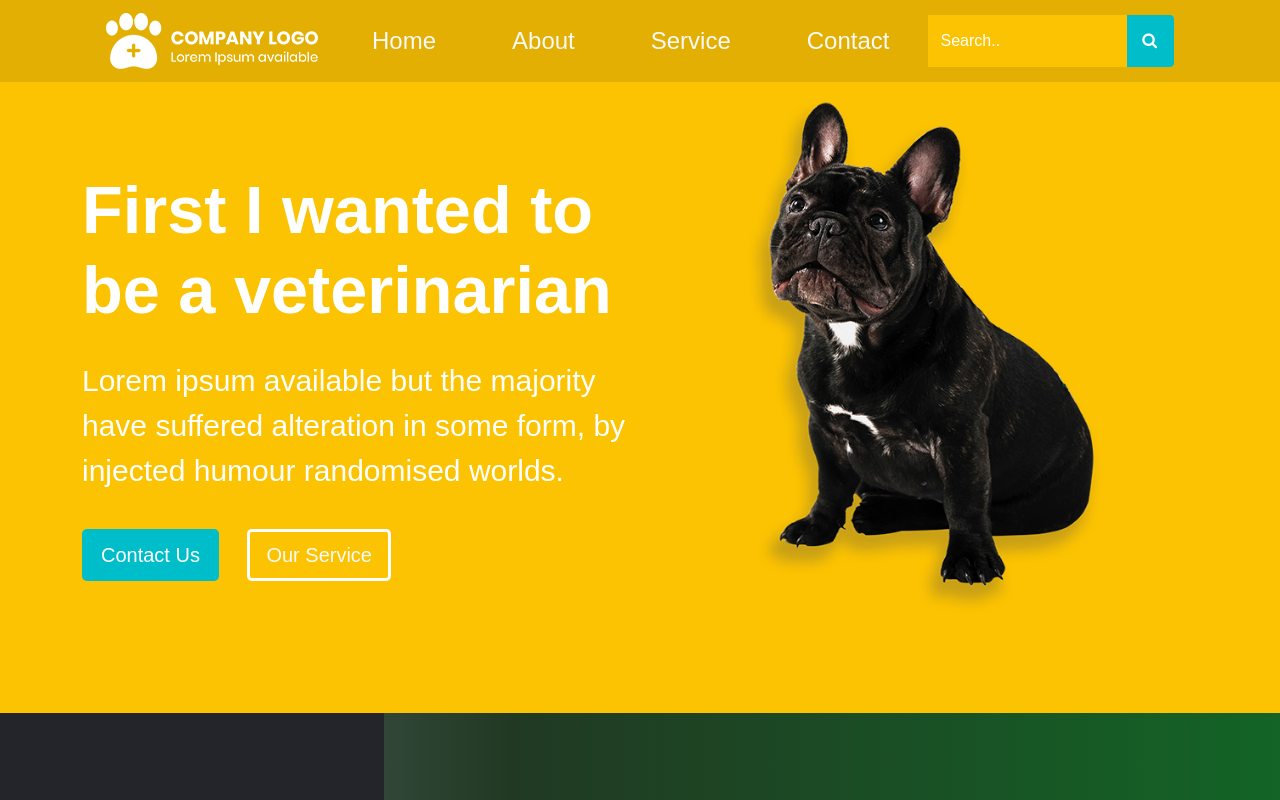
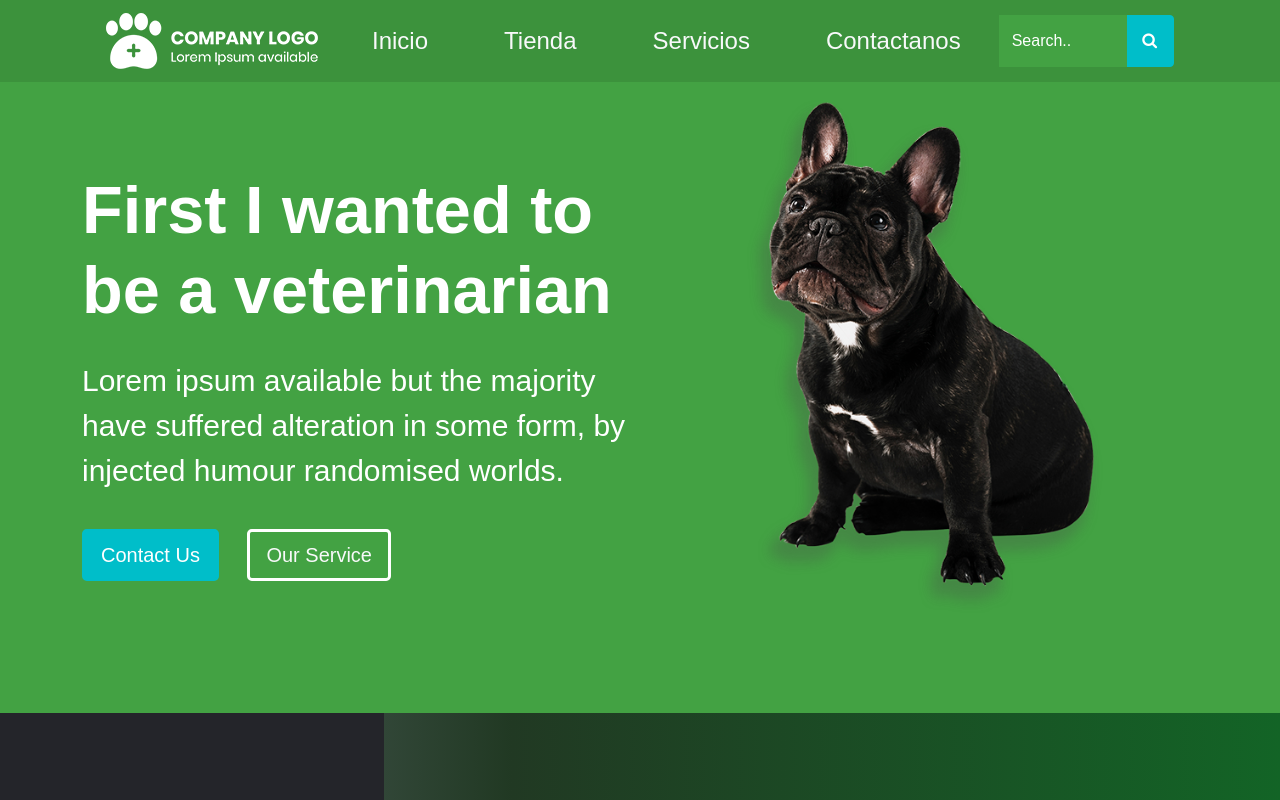
Before and after one commit to Tonni98/ProyectoFinal, a plain HTML site: page INDEX.HTML in a window 1280 px wide. Shown: the top 800 px of the page. Drawn offline with nearby package versions, Linux system fonts and the light colour scheme.

Commit message:
Background
Cambio de color
Cod. #43a243

```diff
--- a/INDEX.HTML
+++ b/INDEX.HTML
@@ -30,16 +30,16 @@
                             <div class="collapse navbar-collapse" id="navbarSupportedContent">
                                 <ul class="navbar-nav m-auto mb-2 mb-lg-0">
                                 <li class="nav-item">
-                                    <a class="nav-link active text-light" aria-current="page" href="#">Home</a>
+                                    <a class="nav-link active text-light" aria-current="page" href="index.html">Inicio</a>
                                 </li>
                                 <li class="nav-item">
-                                    <a class="nav-link active text-light" aria-current="page" href="#">About</a>
+                                    <a class="nav-link active text-light" aria-current="page" href="store.html">Tienda</a>
                                 </li>
                                 <li class="nav-item">
-                                    <a class="nav-link active text-light" aria-current="page" href="#">Service</a>
+                                    <a class="nav-link active text-light" aria-current="page" href="services.html">Servicios</a>
                                 </li>
                                 <li class="nav-item">
-                                    <a class="nav-link active text-light" aria-current="page" href="#">Contact</a>
+                                    <a class="nav-link active text-light" aria-current="page" href="contactanos.html">Contactanos</a>
                                 </li>
                                 </ul>
                                 <form class="d-flex">
--- a/css/style.css
+++ b/css/style.css
@@ -34,8 +34,8 @@ header{
 .form-control {
     padding: .80rem .75rem !important;
     color: #ffffff !important;
-    background-color: #fcc302 !important;
-    border: 1px solid #fcc302 !important;
+    background-color: #43a243 !important;
+    border: 1px solid #43a243!important;
     border-radius: 0px !important;
 }
 .form-control::placeholder{
@@ -58,7 +58,7 @@ Banner Section Css
 *********************************/
 .banner{
     width: 100%;
-    background-color: #fcc302;
+    background-color: #43a243;
     padding: 100px 0px;
 }
 .banner .banner-detail h1{
```
Also changed, not shown: Contactanos.html (+1 -1 lines), index.html (+4 -4 lines), store.html (line endings or trailing spaces).
